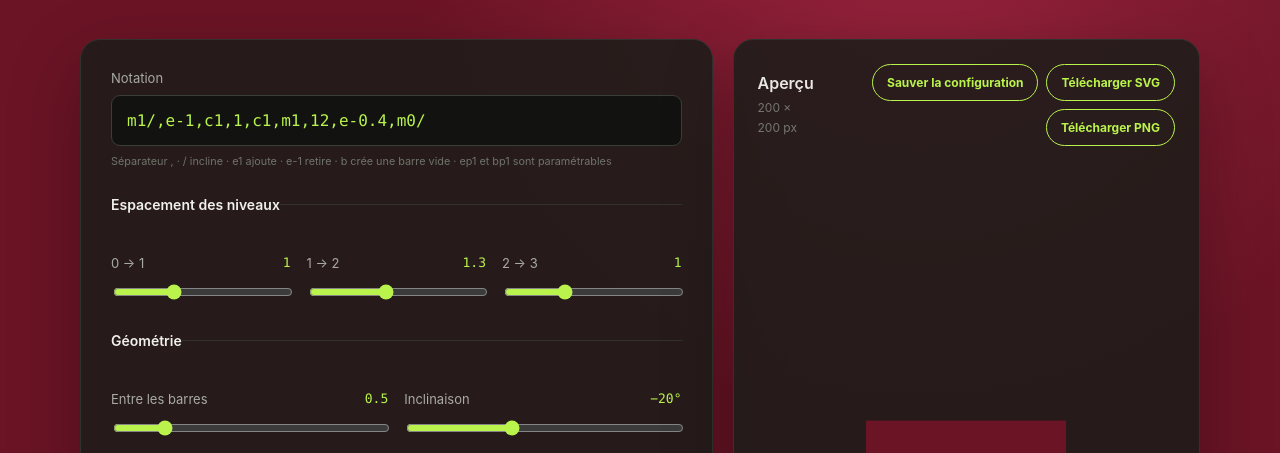
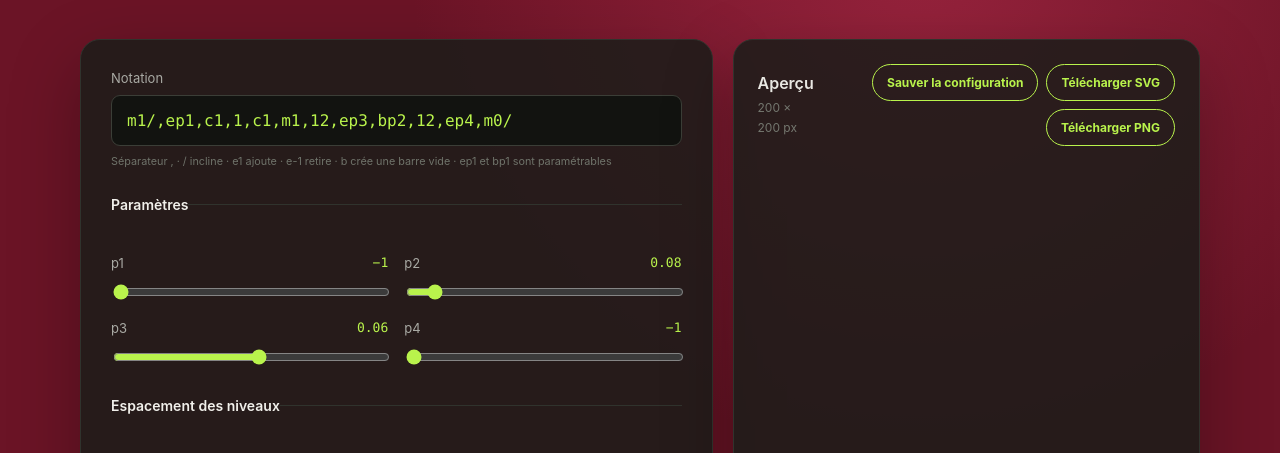
Before and after one commit to edouard-gv/logo-ut7, a website built with Vite: page index.html in a window 1280 px wide. Shown: the part 270-723 px from the top of the page. Built offline with nearby package versions, Linux system fonts and the light colour scheme; what polygon-clipping would draw is missing.

Commit message:
Définir la valeur par défaut dans un fichier de configuration.

```diff
--- a/index.html
+++ b/index.html
@@ -18,7 +18,7 @@
         <form id="controls" class="panel controls" novalidate>
           <label class="notation-field">
             <span>Notation</span>
-            <input id="notation" value="m1/,e-1,c1,1,c1,m1,12,e-0.4,m0/" spellcheck="false" autocomplete="off" />
+            <input id="notation" spellcheck="false" autocomplete="off" />
             <small id="notation-help">Séparateur , · / incline · e1 ajoute · e-1 retire · b crée une barre vide · ep1 et bp1 sont paramétrables</small>
           </label>
 
@@ -30,33 +30,33 @@
           <fieldset>
             <legend>Espacement des niveaux</legend>
             <div class="control-grid three">
-              <label><span>0 → 1 <output data-value-for="gap01">1</output></span><input id="gap01" type="range" value="1" min="0.05" max="3" step="0.05" /></label>
-              <label><span>1 → 2 <output data-value-for="gap12">1.3</output></span><input id="gap12" type="range" value="1.3" min="0.05" max="3" step="0.05" /></label>
-              <label><span>2 → 3 <output data-value-for="gap23">1</output></span><input id="gap23" type="range" value="1" min="0.05" max="3" step="0.05" /></label>
+              <label><span>0 → 1 <output data-value-for="gap01"></output></span><input id="gap01" type="range" min="0.05" max="3" step="0.05" /></label>
+              <label><span>1 → 2 <output data-value-for="gap12"></output></span><input id="gap12" type="range" min="0.05" max="3" step="0.05" /></label>
+              <label><span>2 → 3 <output data-value-for="gap23"></output></span><input id="gap23" type="range" min="0.05" max="3" step="0.05" /></label>
             </div>
           </fieldset>
 
           <fieldset>
             <legend>Géométrie</legend>
             <div class="control-grid">
-              <label><span>Entre les barres <output data-value-for="barGap">0.5</output></span><input id="barGap" type="range" value="0.5" min="0" max="3" step="0.05" /></label>
-              <label><span>Inclinaison <output data-value-for="angle">−20°</output></span><input id="angle" type="range" value="-20" min="-80" max="80" step="1" /></label>
-              <label><span>Épaisseur des barres <output data-value-for="barWidth">0.4</output></span><input id="barWidth" type="range" value="0.4" min="0.01" max="1" step="0.01" /></label>
-              <label><span>Épaisseur des liens <output data-value-for="linkWidth">0.1</output></span><input id="linkWidth" type="range" value="0.1" min="0.01" max="0.5" step="0.01" /></label>
+              <label><span>Entre les barres <output data-value-for="barGap"></output></span><input id="barGap" type="range" min="0" max="3" step="0.05" /></label>
+              <label><span>Inclinaison <output data-value-for="angle"></output></span><input id="angle" type="range" min="-80" max="80" step="1" /></label>
+              <label><span>Épaisseur des barres <output data-value-for="barWidth"></output></span><input id="barWidth" type="range" min="0.01" max="1" step="0.01" /></label>
+              <label><span>Épaisseur des liens <output data-value-for="linkWidth"></output></span><input id="linkWidth" type="range" min="0.01" max="0.5" step="0.01" /></label>
               <label class="check-field"><input id="horizontalTops" type="checkbox" /><span>Haut des barres horizontal</span></label>
               <label class="check-field"><input id="horizontalBottoms" type="checkbox" /><span>Bas des barres horizontal</span></label>
               <label class="check-field"><input id="inscribedTrapezoid" type="checkbox" /><span>Inscrire dans un trapèze</span></label>
               <label class="check-field"><input id="transparentBackground" type="checkbox" /><span>Fond transparent</span></label>
               <label class="check-field"><input id="transparentShapes" type="checkbox" /><span>Barres et liens transparents</span></label>
-              <label><span>Arrondis <output data-value-for="roundedCorners">0</output></span><input id="roundedCorners" type="range" value="0.15" min="0" max="0.5" step="0.01" /></label>
+              <label><span>Arrondis <output data-value-for="roundedCorners"></output></span><input id="roundedCorners" type="range" min="0" max="0.5" step="0.01" /></label>
             </div>
           </fieldset>
 
           <fieldset>
             <legend>Affichage</legend>
             <label class="range-field">
-              <span>Échelle <output id="scale-output">1×</output></span>
-              <input id="scale" type="range" value="1" min="0.5" max="2" step="0.05" />
+              <span>Échelle <output id="scale-output"></output></span>
+              <input id="scale" type="range" min="0.5" max="2" step="0.05" />
             </label>
           </fieldset>
         </form>
--- /dev/null
+++ b/src/default-config.ts
@@ -0,0 +1 @@
+export const DEFAULT_CONFIGURATION = 'WzEsIm0xLyxlcDEsYzEsMSxjMSxtMSwxMixlcDMsYnAyLDEyLGVwNCxtMC8iLFsxLDEuMywxLDAuNSwtMjAsMC40LDAuMSwwLjE1LDFdLDAsW1sxLC0xXSxbMiwwLjA4XSxbMywwLjA2XSxbNCwtMV1dXQ';
--- a/src/main.ts
+++ b/src/main.ts
@@ -1,5 +1,6 @@
 import './style.css';
 import polygonClipping from 'polygon-clipping';
+import { DEFAULT_CONFIGURATION } from './default-config';
 
 type BarKind = 'c' | 'm' | 'l';
 type Bar = {
@@ -244,9 +245,8 @@
   return JSON.parse(new TextDecoder().decode(bytes)) as SavedConfiguration;
 }
 
-function restoreConfigurationFromUrl(): string | null {
-  const encoded = new URL(window.location.href).searchParams.get('config');
-  if (!encoded) return null;
+function restoreConfiguration(): string | null {
+  const encoded = new URL(window.location.href).searchParams.get('config') ?? DEFAULT_CONFIGURATION;
   try {
     const configuration = decodeConfiguration(encoded);
     const [version, notation, savedValues, options, savedParameters] = configuration;
@@ -753,7 +753,7 @@
   }
 });
 
-const configurationError = restoreConfigurationFromUrl();
+const configurationError = restoreConfiguration();
 syncParameterControls();
 update();
 if (configurationError) error.textContent = configurationError;
```
Also changed, not shown: .README.md.
